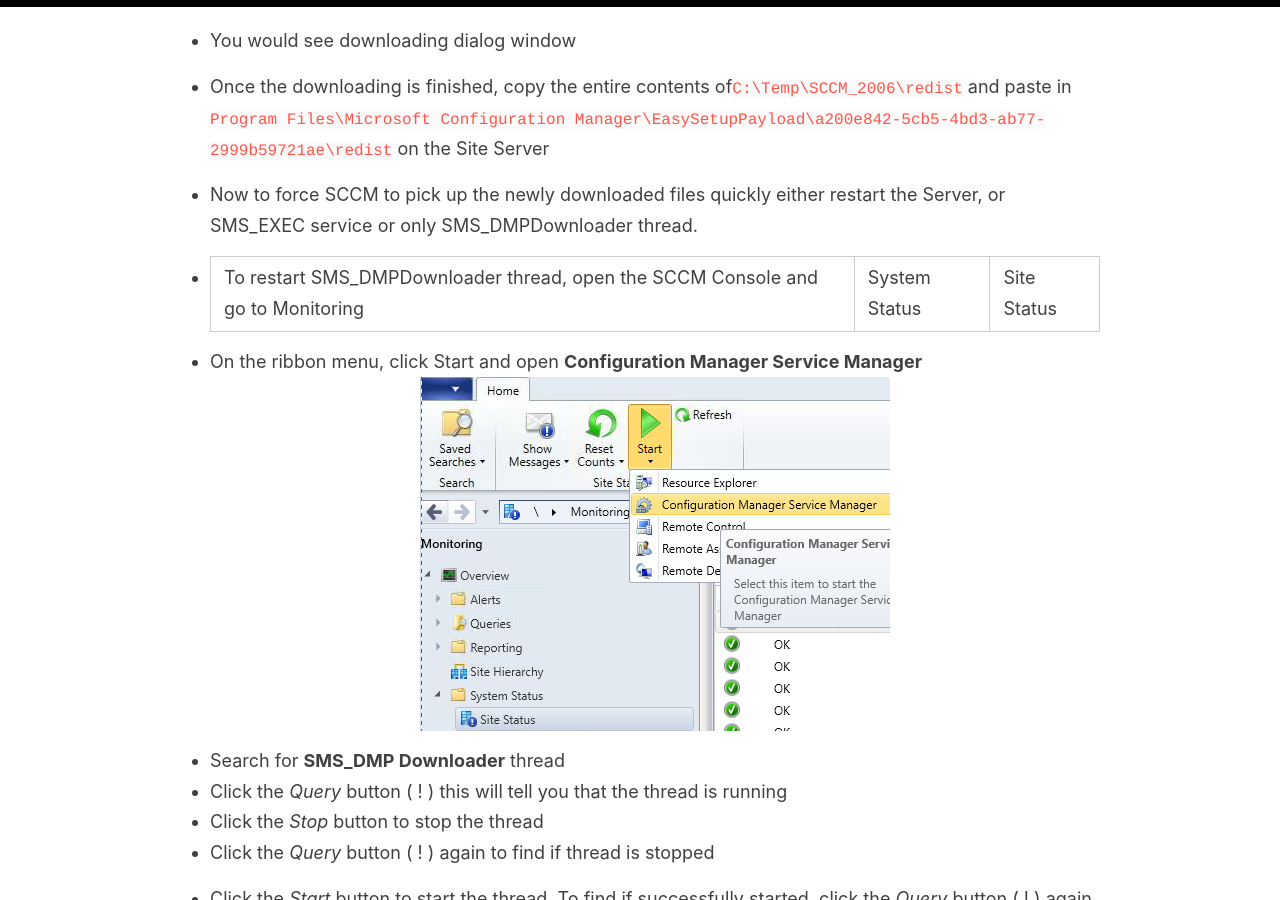
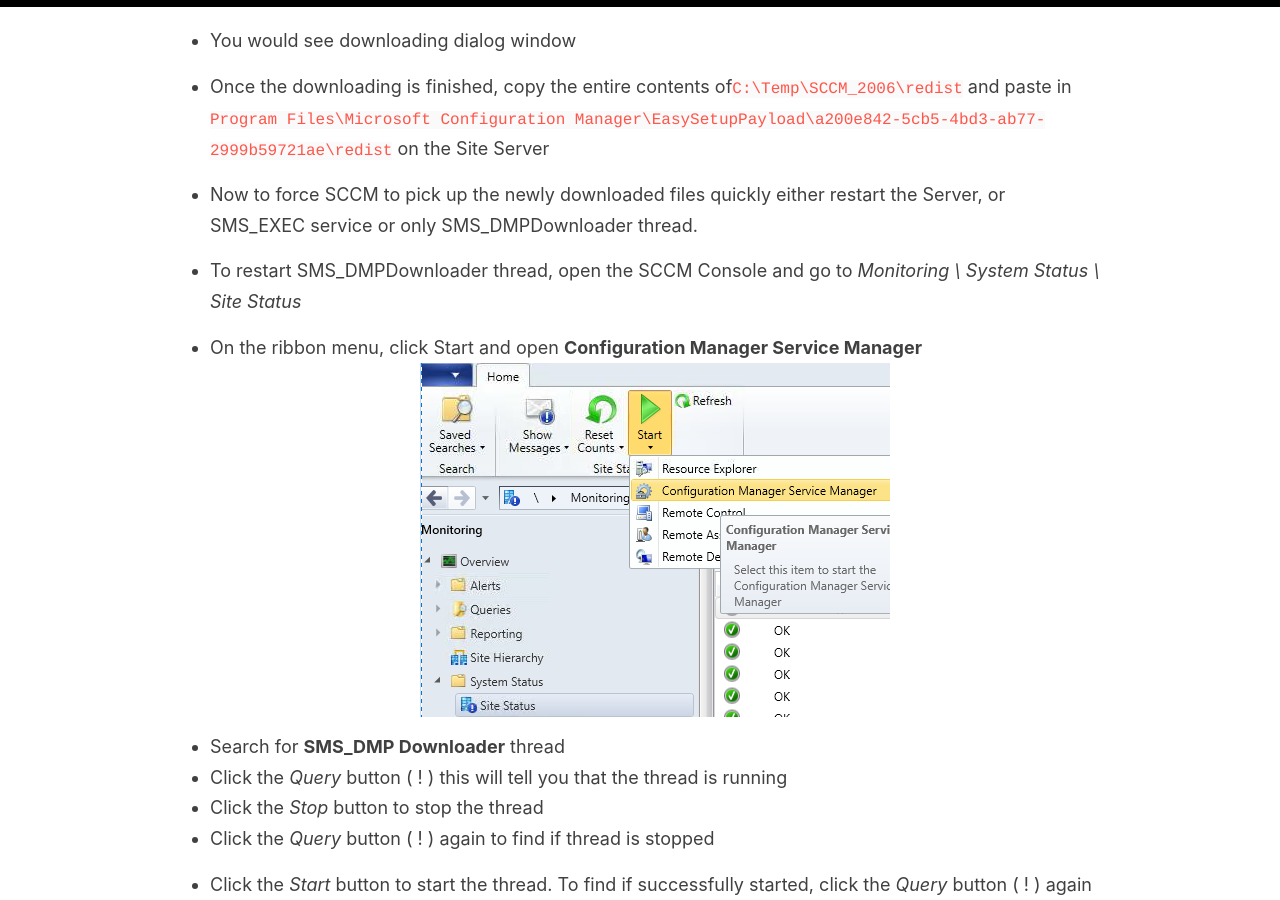
Before and after one commit to shahbaz-ahmad/shahbaz-ahmad.github.io, a Jekyll site: the page built from _posts/2020-11-11-sccm-updates-and-servicing-downloading-stuck.md, in a window 1280 px wide and 900 px high, scrolled down 2842 px. Built offline with Jekyll 4.4.1, drawn with Linux system fonts in a browser that asks for light colours.

Commit message:
minor updates

```diff
--- a/_posts/2020-11-11-sccm-updates-and-servicing-downloading-stuck.md
+++ b/_posts/2020-11-11-sccm-updates-and-servicing-downloading-stuck.md
@@ -75,7 +75,7 @@ An alternate method is to download redist files on another machine that has inte
 
 - Now to force SCCM to pick up the newly downloaded files quickly either restart the Server, or SMS_EXEC service or only SMS_DMPDownloader thread.
 
-- To restart SMS_DMPDownloader thread, open the SCCM Console and go to Monitoring | System Status | Site Status
+- To restart SMS_DMPDownloader thread, open the SCCM Console and go to *Monitoring \ System Status \ Site Status*
 
 - On the ribbon menu, click Start and open **Configuration Manager Service Manager**
 ![](/images/sccm/sccm_2006_service_manager.png)
```
